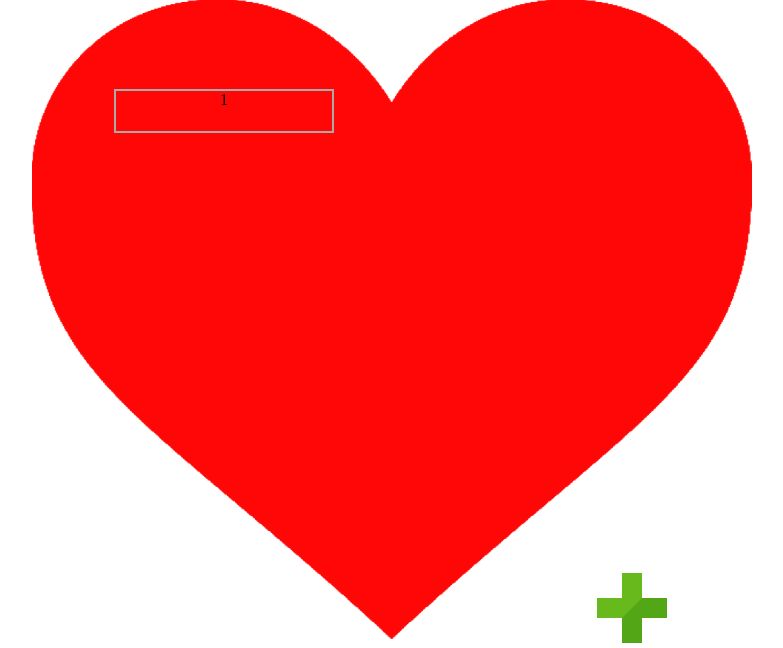
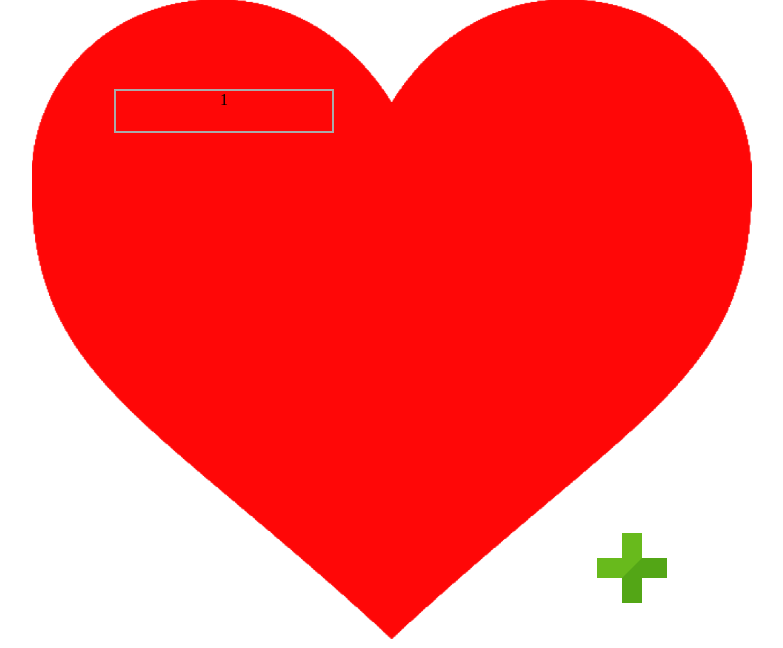
Before and after one commit to RybazPolski/rybazpolski.github.io, a PHP site: page /ideasFromHeart/index.php in a window 1280 px wide. Shown: the part 152-800 px from the top of the page, without its empty margins (248-1031 px from the left). Run offline with PHP 8.4, Linux system fonts and the light colour scheme; tables that the repository leaves empty or names only in its code hold one stand-in row (values such as "Sample post").

Commit message:
ideasFromHeart szlif

```diff
--- a/ideasFromHeart/index.php
+++ b/ideasFromHeart/index.php
@@ -106,7 +106,7 @@
             z-index: 100;
             display: inline;
             left: calc(50% + 25vmin);
-            top: 90vmin;
+            top: 85vmin;
         }
         </style>
 </head>
```
